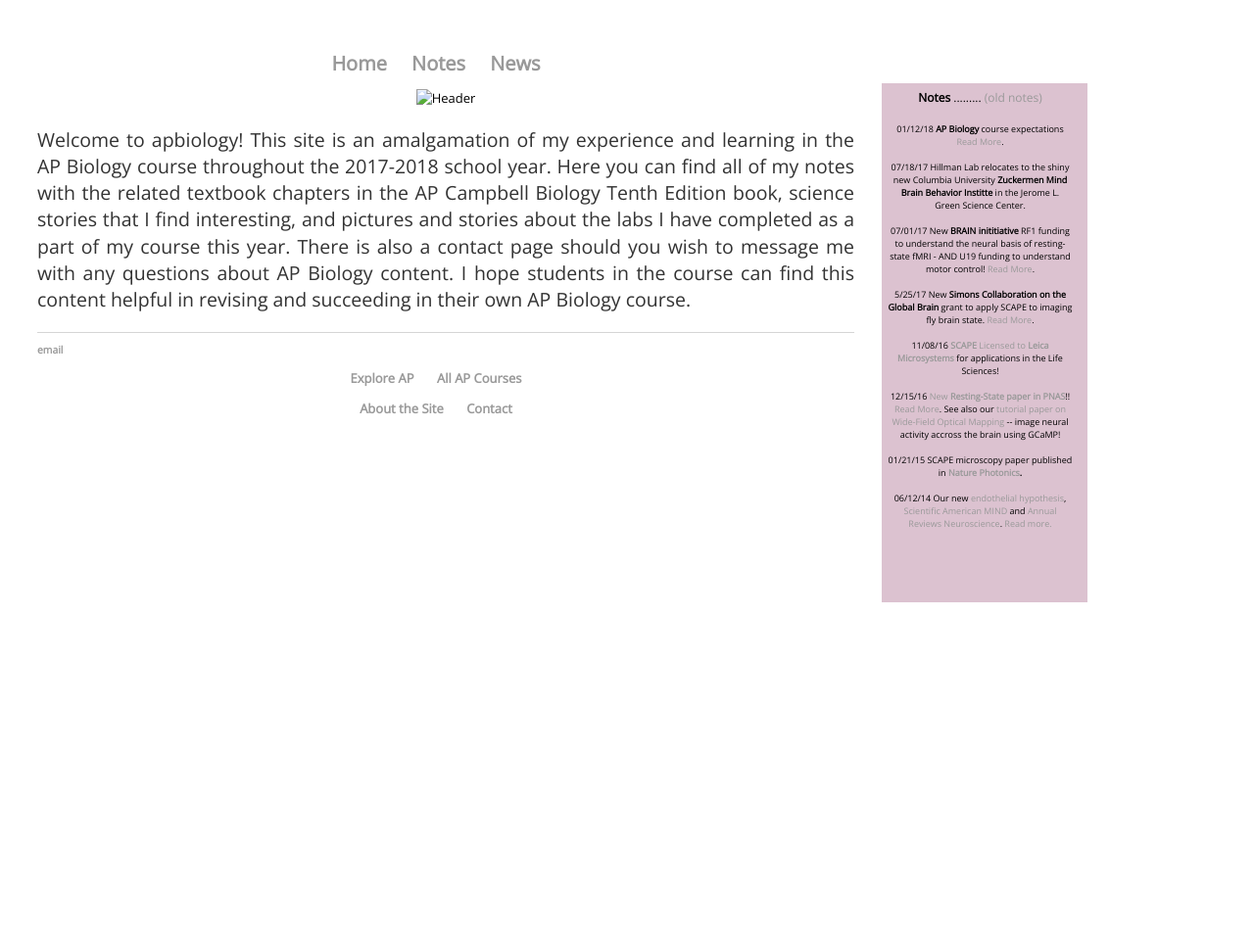
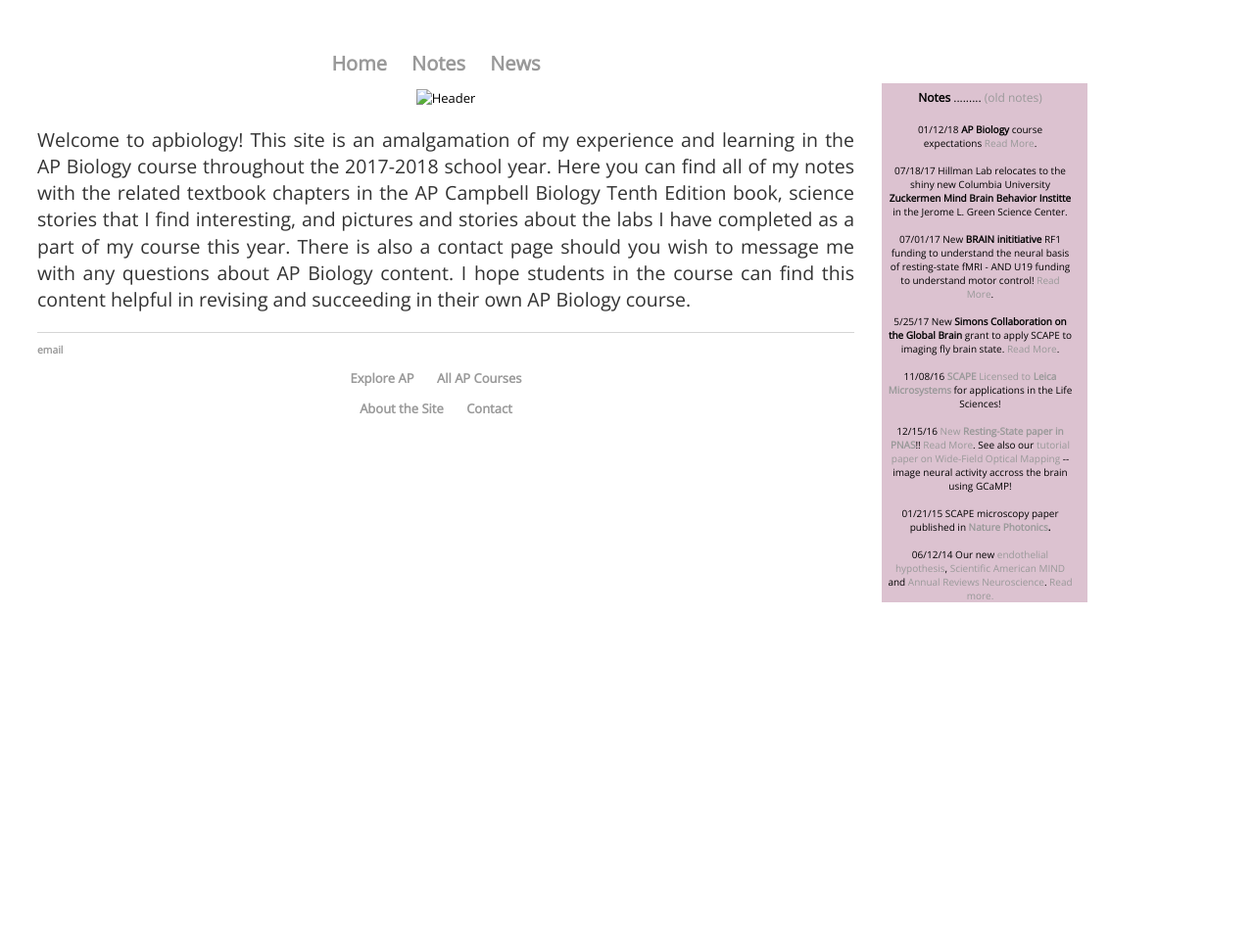
Before and after one commit to meganscarlett/meganscarlett.github.io, a Jekyll site: the page built from index.html, in a window 1280 px wide. Shown: the whole page at 98% size. Built offline with Jekyll 4.4.1, drawn with Linux system fonts in a browser that asks for light colours.

Commit message:
Update index.html

```diff
--- a/index.html
+++ b/index.html
@@ -17,7 +17,7 @@ I hope students in the course can find this content helpful in revising and succ
 	<td width="189" ><div style="font-size: 12px; color="#2D386A"><b>Notes</b></span><span class="style17"> .........  <span class="style11"><a href="/_posts.html">(old notes)</a><br>
                     <br>
                   <span class="style3">
-                  <div style="font-size: 9px">
+                  <div style="font-size: 10px">
                     01/12/18 <strong> AP Biology </strong> course expectations <a href="https://meganscarlett.github.io/2018/01/11/ap-biology-course-expectations.html">Read More</a>.</span><span class="style17"><br>
                     <br>
                       </span><span class="style3"> 07/18/17 Hillman Lab relocates to the shiny new Columbia University <strong>Zuckermen Mind Brain Behavior Institte</strong> in the Jerome L. Green Science Center. </span><span class="style17"><br>
```
